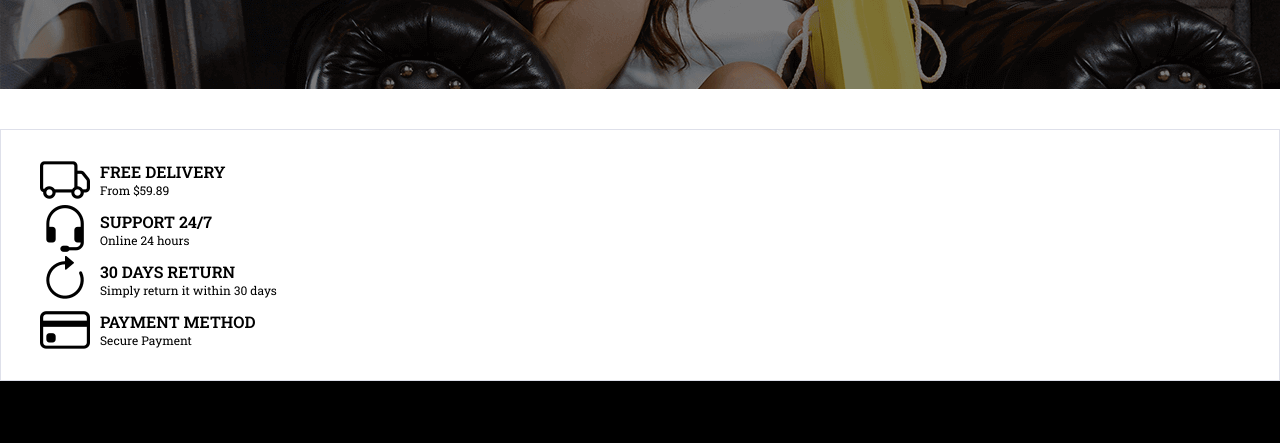
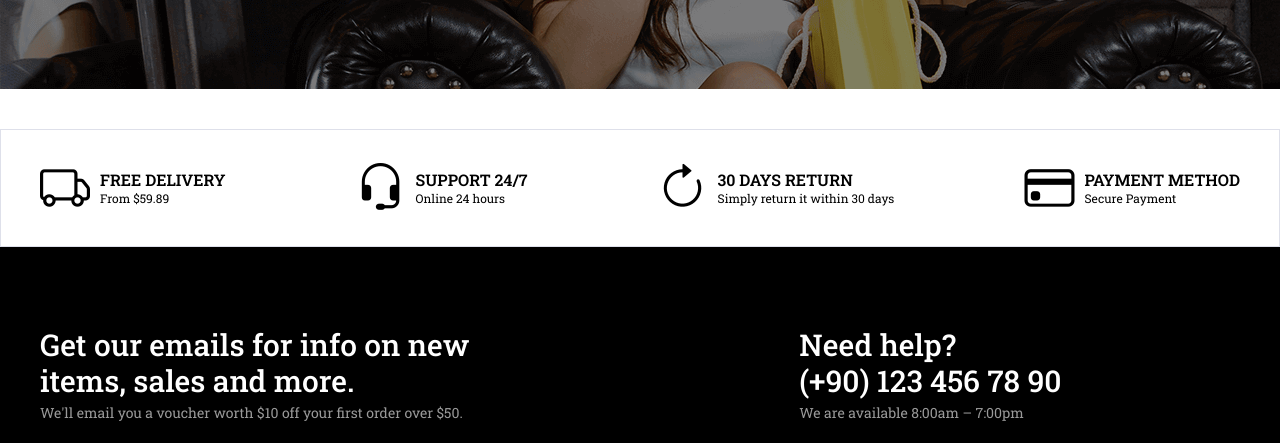
Before and after one commit to Semnuraa/e-commerce, a plain HTML site: page index.html in a window 1280 px wide. Shown: the part 4360-4803 px from the top of the page. Drawn offline with nearby package versions, Linux system fonts and the light colour scheme.

Commit message:
home.css

```diff
--- a/css/pages/home.css
+++ b/css/pages/home.css
@@ -89,15 +89,13 @@
 
 .policy .policy-list {
   display: flex;
+  flex-wrap: wrap;
   justify-content: space-between;
-  flex-wrap: wrap;
   padding: 25px 0;
-}
-.policy .policy-list {
-  flex-direction: column;
+  flex-direction: row; /* Flex sıralamasını yatay olarak yapılandırma */
 }
 
-.policy .policy-list .policy-item {
+.policy .policy-item {
   display: flex;
   align-items: center;
   column-gap: 10px;
@@ -105,7 +103,6 @@
 
 .policy .policy-item i {
   font-size: 50px;
-  display: flex;
 }
 
 .policy .policy-item .policy-texts {
```
Also changed, not shown: contact.html (line endings or trailing spaces).
